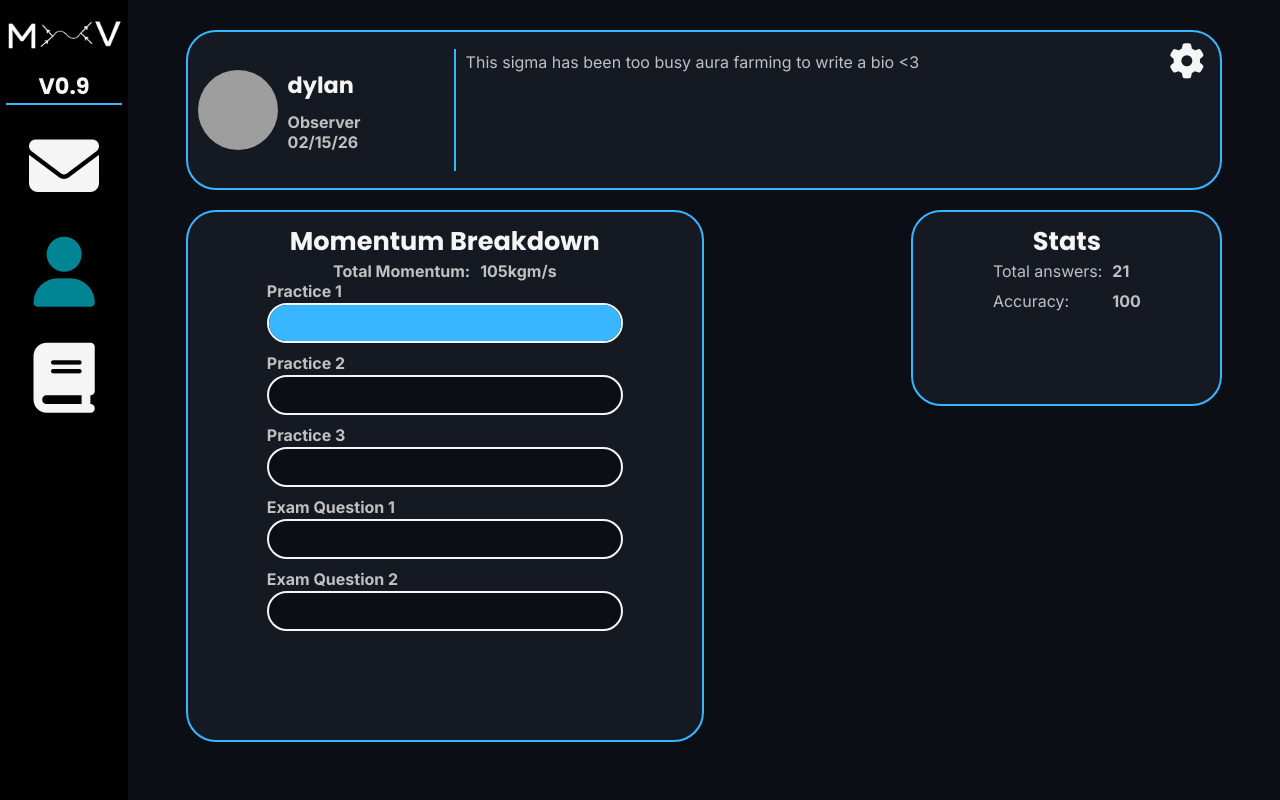
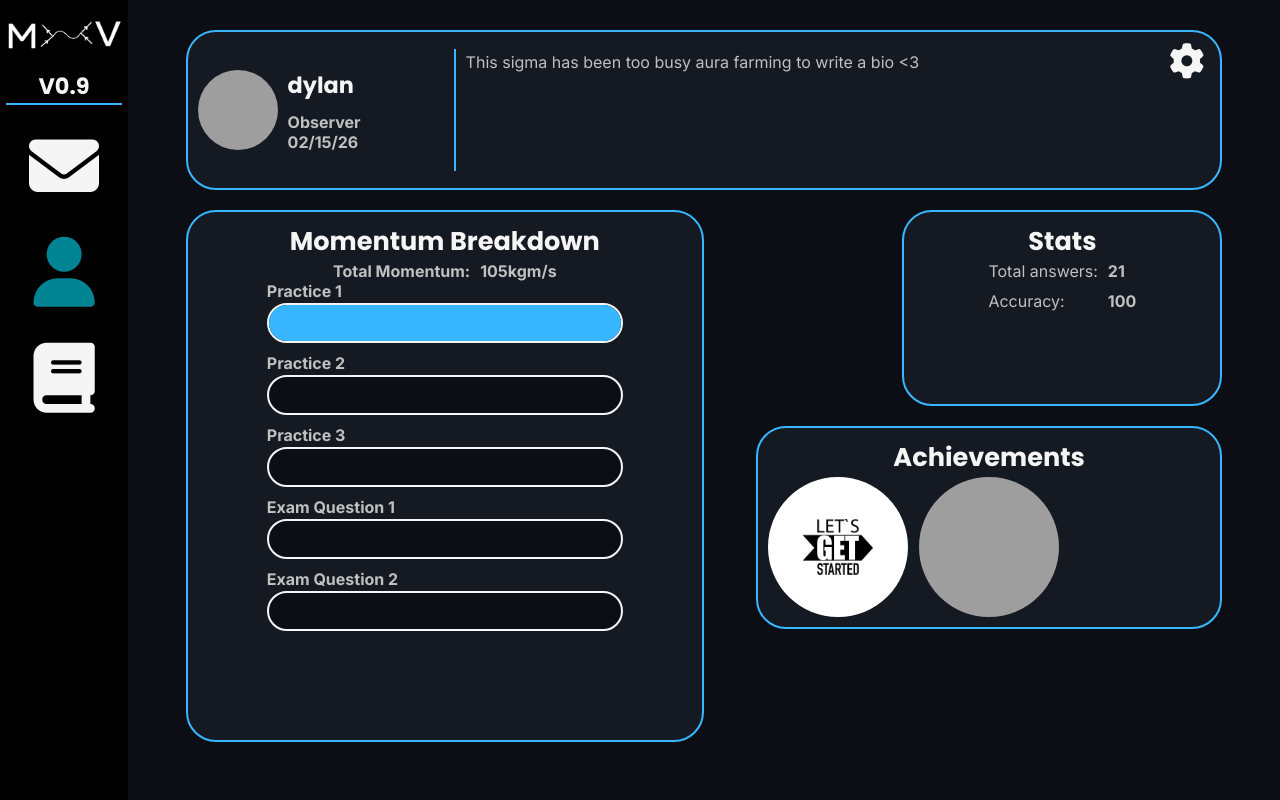
Before and after one commit to JohnProgramming08/Mass-x-Velocity, a Flask app: page /home/1 in a window 1280 px wide. Run offline with Flask 3, Linux system fonts and the light colour scheme; grey boxes are pictures that could not be loaded.

Commit message:
feat: finish achievements system

```diff
--- a/MxV/backend/static/css/home.css
+++ b/MxV/backend/static/css/home.css
@@ -41,7 +41,7 @@
 	width: 20vw;
 }
 
-#profile-picture {
+#profile-picture, .achievement-img {
 	width: 10vh;
 	height: 10vh;
 	border-radius: 50%;
@@ -117,8 +117,18 @@
 	border-radius: 9999px;
 }
 
+/* Right Div Styles */
+#right-div {
+	width: 50%;
+	height: 100%;
+	display: flex;
+	flex-direction: column;
+	align-items: flex-end;
+	justify-content: flex-start;
+}
+
 #stats-div {
-	width: 30%;
+	width: 25vw;
 	height: 35%;
 }
 
@@ -132,6 +142,28 @@
 
 .row1 {
 	margin-bottom: 10px;
+}
+
+/* Achievement Div Styles */
+#achievements-div {
+	width: 90%;
+	margin-top: 1.25rem;
+	display: flex;
+	flex-direction: column;
+	align-items: center;
+	justify-content: center;
+}
+
+#achievements-table {
+	width: 100%;
+	display: grid;
+	grid-template-columns: 1fr 1fr 1fr;
+	gap: 0.67rem;
+}
+
+.achievement-img {
+	width: 100%;
+	height: auto;
 }
 
 /* Mobile Styles */
@@ -149,8 +181,13 @@
 		align-items: center;
 	}
 
+	#right-div {
+		width: 100%;
+	}
+
 	#momentum-div,
-	#stats-div {
+	#stats-div,
+	#achievements-div {
 		width: 100%;
 	}
 
--- a/MxV/backend/static/js/home.js
+++ b/MxV/backend/static/js/home.js
@@ -1,6 +1,9 @@
 document.addEventListener("DOMContentLoaded", () => {
 	const momentumData = window.appData.momentum_data;
+	const userData = window.appData.user_data;
+	const answerData = window.appData.answer_data;
 	const bars = Array.from(document.getElementsByClassName("bar"));
+	const achievementsTable = document.getElementById("achievements-table");
 
 	// Adjust the width of given momentum bar
 	function adjustBarWidth(bar, percent) {
@@ -18,4 +21,26 @@ document.addEventListener("DOMContentLoaded", () => {
 		const percent = momentumData[id];
 		adjustBarWidth(bar, percent);
 	});
+
+	// All of the achievements a user can get
+	// Name, condition, filepath
+	const achievements = [
+		["Getting Started", answerData.total >= 1, "getting_started.jpg"],
+		["Dedicated Student", answerData.total >= 100, "dedicated_student.jpg"],
+		["Seriously?", answerData.total >= 1000, "seriously.png"],
+		["Sigma", momentumData.total >= 67, "sigma.png"],
+		["Exam Prepped", momentumData.exam2 >= 100, "exam_prepped.png"]
+	];
+
+	// Display all of the users achievements
+	function displayAchievements() {
+		for (const achievement of achievements) {
+			if (achievement[1]) {
+				const temp = `<img class="achievement-img" src="/static/images/achievements/${achievement[2]}"/>`
+				achievementsTable.innerHTML += temp;
+			}
+		}
+	}
+
+	displayAchievements();
 });
--- a/MxV/backend/templates/home.html
+++ b/MxV/backend/templates/home.html
@@ -68,6 +68,8 @@
 			</div>
 		</div>
 
+		<!-- Right Div -->
+		<div id="right-div">
 			<div id="stats-div" class="card">
 				<h2>Stats</h2>
 				<div id="stats-display-div">
@@ -82,6 +84,13 @@
 					</div>
 				</div>
 			</div>
+
+			<!-- Achievements Div -->
+			<div id="achievements-div" class="card">
+				<h2>Achievements</h2>
+				<div id="achievements-table"></div>
+			</div>
+		</div>
 	</div>
 </main>
 
@@ -89,7 +98,9 @@
 <script>
 	window.appData = {
 		id: {{ id }},
-		momentum_data: {{ momentum_data | tojson }}
+		momentum_data: {{ momentum_data | tojson }},
+		user_data: {{ user_data | tojson }},
+		answer_data: {{ answer_data | tojson }}
 	};
 </script>
 
```
Also changed, not shown: MxV/backend/static/images/achievements/dedicated_student.jpg (added), MxV/backend/static/images/achievements/getting_started.jpg (added). Lines whose indentation alone changed are shown as unchanged.
